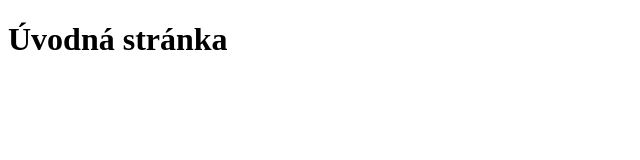
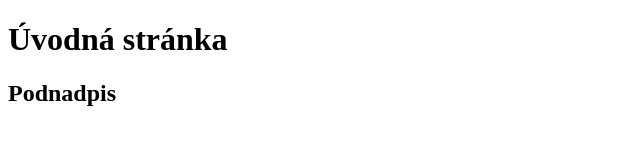
Before and after one commit to test-spseke/is_vypozicky, a plain HTML site: page index.html in a window 1280 px wide. Shown: the whole page, without its empty margins (0-640 px from the left). Drawn offline with Linux system fonts and the light colour scheme.

Commit message:
Update index.html

```diff
--- a/index.html
+++ b/index.html
@@ -8,5 +8,6 @@
 </head>
 <body>
     <h1>Úvodná stránka</h1>
+    <h2>Podnadpis</h2>
 </body>
 </html>
```
